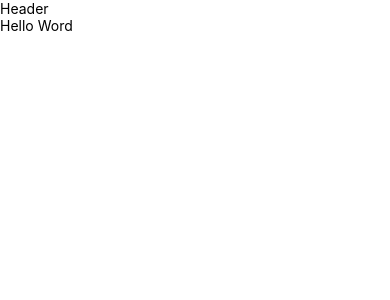
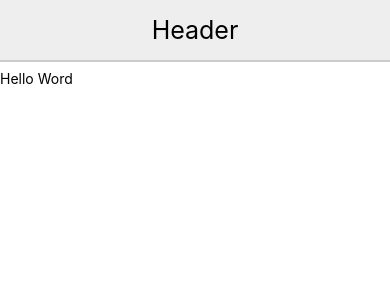
Before and after one commit to Ikhwanul-Hakim/ProductList, a React Native app: screen / in a window 390 px wide. Shown: the top 300 px of the page. Built offline with nearby package versions, Linux system fonts and the light colour scheme.

Commit message:
checkpoint 4

```diff
--- a/src/components/Header.js
+++ b/src/components/Header.js
@@ -1,11 +1,27 @@
 import React, { Component } from 'react';
-import { View, Text } from 'react-native';
+import { View, Text, StyleSheet } from 'react-native';
 
+const style = StyleSheet.create({
+    container: {
+        backgroundColor: '#EEEEEE',
+        justifyContent: 'center',
+        alignItems: 'center',
+        height: 60,
+        shadowColor: 'black',
+        shadowOffset: { width: 0, height: 2 },
+        shadowOpacity: 0.2,
+        elevation: 2,
+        marginBottom: 10
+    },
+    text: {
+        fontSize: 25
+    }
+})
 class Header extends Component {
     render() {
         return (
-            <View>
-                <Text>Header</Text>
+            <View style={ style.container }>
+                <Text style={ style.text }>Header</Text>
             </View>
         )
     }
```
